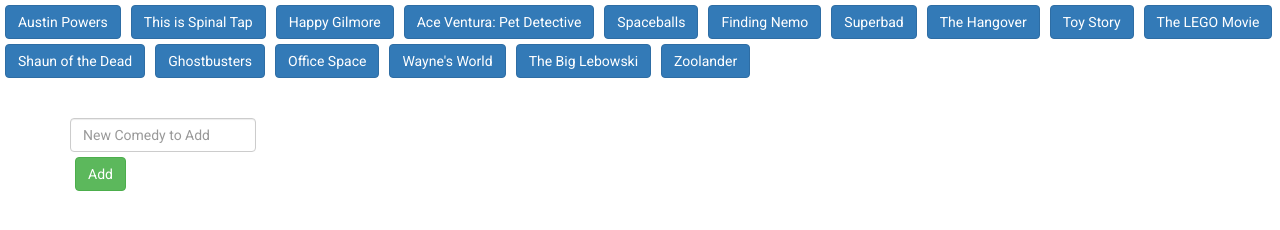
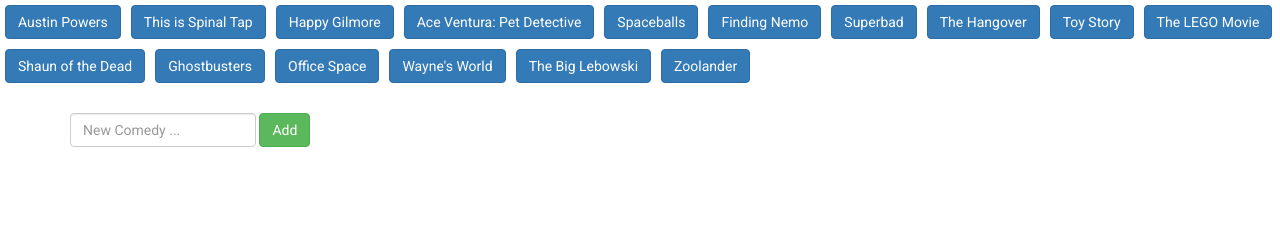
Before and after one commit to VitBenton88/GifTastic, a plain HTML site: page index.html in a window 1280 px wide. Drawn offline with nearby package versions, Linux system fonts and the light colour scheme.

Commit message:
all js and styling complete

```diff
--- a/assets/css/style.css
+++ b/assets/css/style.css
@@ -2,12 +2,12 @@
 	font-family: 'Roboto', sans-serif;
 }
 
-button {
+.buttonList {
 	margin: 5px;
 }
 
 #buttonsList {
-	margin-bottom: 40px;
+	margin-bottom: 25px;
 }
 
 .col-md-6 {
@@ -20,3 +20,11 @@
 	font-weight: bold;
 	font-size: 18px;
 }
+
+form {
+	margin-bottom: 20px;
+}
+
+.addButton {
+	margin: 0 0 0 0;
+}
--- a/assets/javascript/app.js
+++ b/assets/javascript/app.js
@@ -23,7 +23,7 @@
 };
 
 function gifGen(){
-	$('.buttonList').on("click",function(){//when a button is clicked ...
+	$('.buttonList').on('click',function(){//when a button is clicked ...
 		$('.gifBox').empty();//empty rows incase content is there
 		var buttonKeyword = $(this).text();//store button text in var for search keyword in API on next line:
 		var queryURL = "https://api.giphy.com/v1/gifs/search?q=" + buttonKeyword + "&api_key=dc6zaTOxFJmzC&limit=10";//search in API with previously stored keyword
@@ -43,6 +43,16 @@
 	});//function that generates gifs to page when keyword <button> is clicked.
 };
 
+function newButton(){//function for creating a new functional button from the user's input
+	$('.addButton').click( function(){//when green 'add' button is clicked ...
+		event.preventDefault();//prevent browser from refreshing
+		var newTitle = $('input').val().trim();//capture user input
+		createButton(newTitle);//apply user input to createButton() to create new button
+		gifGen();//generate gifs from which button is clicked
+		$('form')[0].reset();//clear input to display placeholder text
+	})
+};
+
 	//--------END OF GLOBAL FUNCTIONS
 
 $(document).ready(function() {
@@ -59,6 +69,8 @@
 		//...If the user clicks the gif again, it should stop playing.
 	gifSwitch();
 
+		//When user adds a new title for a button, add new button to current list of buttons
+	newButton();
 
 	//----------------------------------------------------------------END OF SCRIPT
 });
--- a/index.html
+++ b/index.html
@@ -22,13 +22,13 @@
 
 	<div class="container">
 		<div class="row">
-			<div class='col-md-2'>
+			<div class='col-md-6'>
 				<form class="form-inline">
 					<div class="form-group">
-						<input class="form-control" placeholder="New Comedy to Add"></input>
+						<input class="form-control" placeholder="New Comedy ..."></input>
 					</div>
 					<div class="form-group">
-						<button type="add" class="btn btn-success">Add</button>
+						<button type="add" class="btn btn-success addButton">Add</button>
 				    </div>
 				</form>
 			</div>
```
